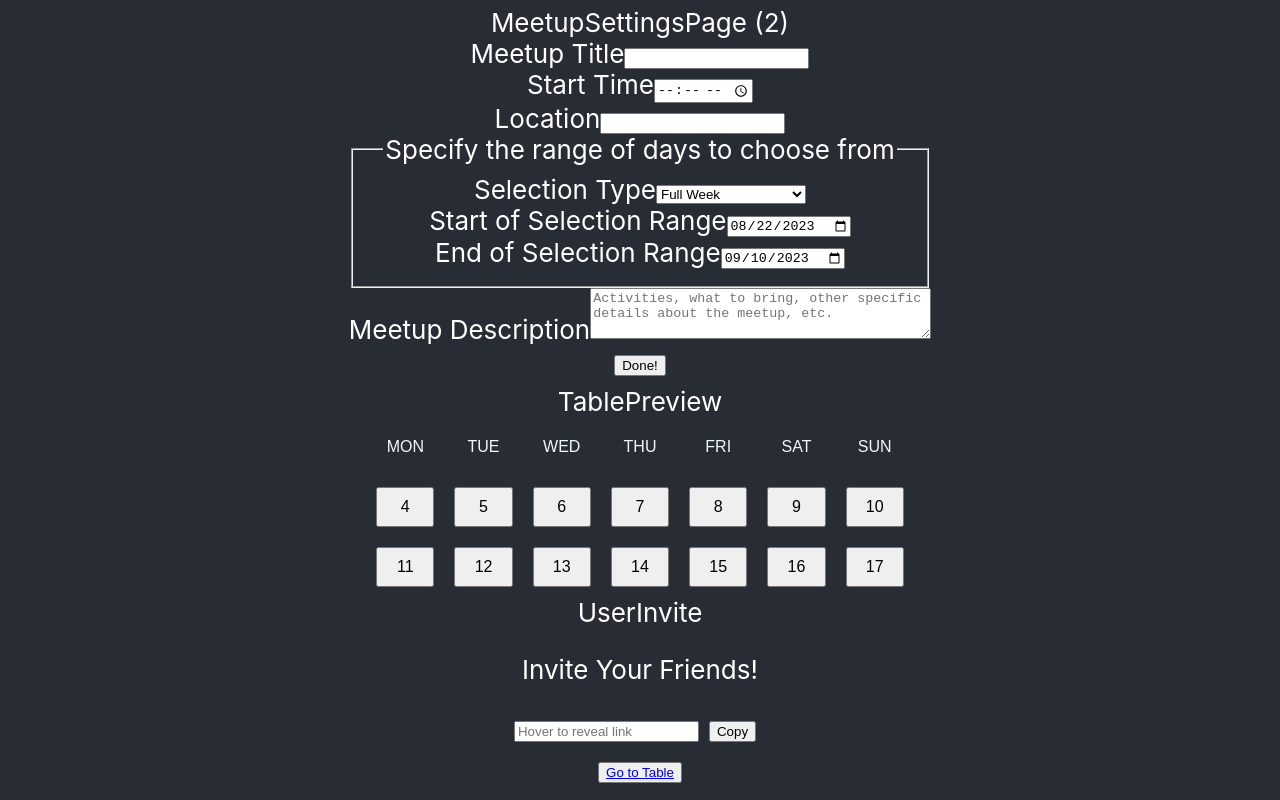
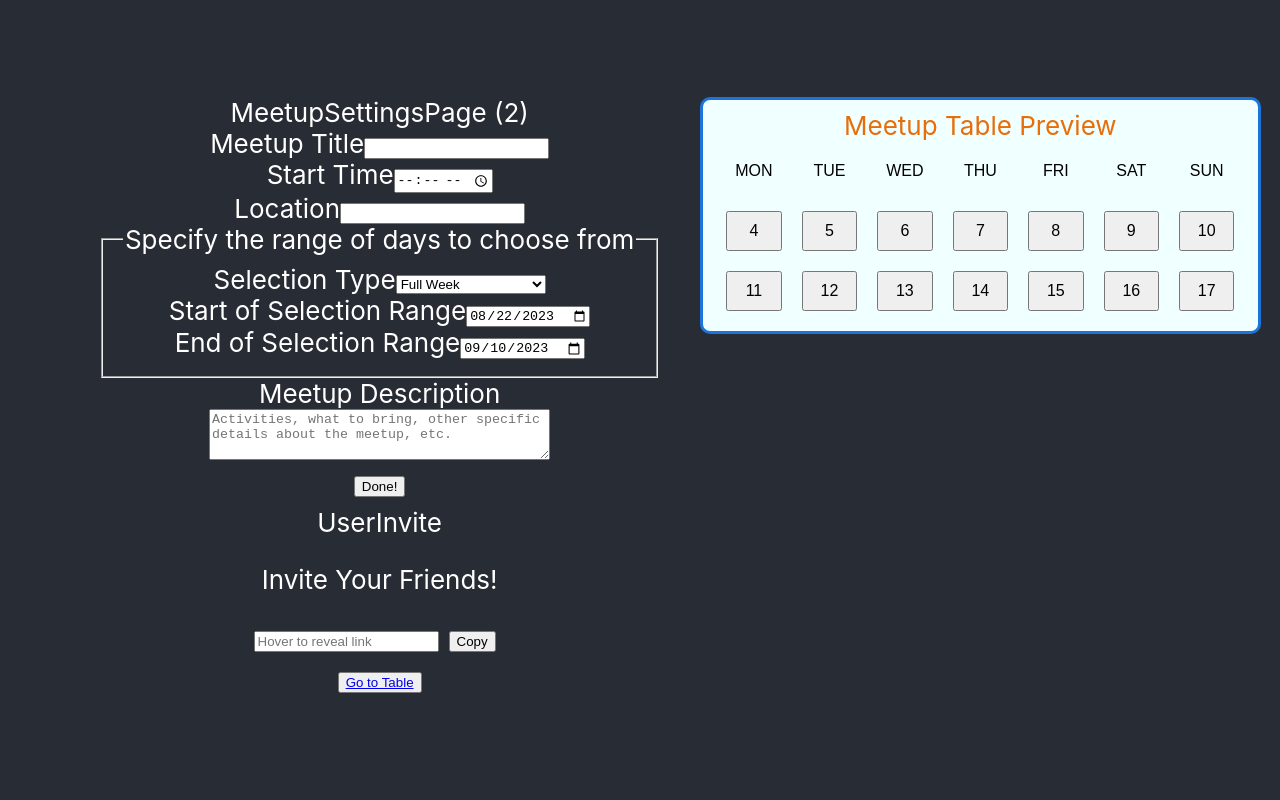
Before and after one commit to ElderlyC/meetup-app, a React (Create React App) app: page /#/Meetup-Settings in a window 1280 px wide. Built offline with nearby package versions, Linux system fonts and the light colour scheme.

Commit message:
table styling

```diff
--- a/src/Components/TablePreview/TablePreview.jsx
+++ b/src/Components/TablePreview/TablePreview.jsx
@@ -15,7 +15,7 @@ const TablePreview = () => {
   const dayHeaders = ["MON", "TUE", "WED", "THU", "FRI", "SAT", "SUN"];
   return (
     <div className={classes.container}>
-      TablePreview
+      Meetup Table Preview
       <div className={classes.table}>
         {dayHeaders.map((cell) => (
           <button key={cell} className={classes.dayHeader}>
--- a/src/Components/TablePreview/TablePreview.module.css
+++ b/src/Components/TablePreview/TablePreview.module.css
@@ -7,9 +7,18 @@
 /* Header styles */
 .dayHeader {
   background-color: transparent;
-  color: aliceblue;
+  color: black;
   border: 0px;
   width: 10%; /* Adjust the button width as needed */
   height: 40px; /* Adjust the button height as needed */
   font-size: 16px; /* Adjust font size as needed */
 }
+
+.container {
+  background-color: azure;
+  border: 3px solid rgb(28, 116, 218);
+  border-radius: 10px;
+  padding: 10px 0px;
+  color: rgb(230, 110, 11);
+  min-width: 50%;
+}
--- /dev/null
+++ b/src/Pages/MeetupSettings.module.css
@@ -0,0 +1,13 @@
+.container {
+  display: flex;
+}
+
+.leftCol {
+  margin: 20px;
+  min-width: 50%;
+}
+
+.rightCol {
+  margin: 20px;
+  min-width: 50%;
+}
--- a/src/Pages/MeetupSettingsPage.jsx
+++ b/src/Pages/MeetupSettingsPage.jsx
@@ -3,19 +3,24 @@ import { Link } from "react-router-dom";
 import SettingsForm from "../Components/Settings/SettingsForm";
 import TablePreview from "../Components/TablePreview/TablePreview";
 import UserInvite from "../Components/UserInvite/UserInvite";
+import classes from "./MeetupSettings.module.css";
 
 function MeetupSettingsPage() {
   const [tableDates, setTableDates] = useState();
   return (
-    <div>
+    <div className={classes.container}>
+      <div className={classes.leftCol}>
         MeetupSettingsPage (2)
         <SettingsForm />
-      <TablePreview table={tableDates} />
         <UserInvite />
         <button>
           <Link to={"/Table"}>Go to Table</Link>
         </button>
       </div>
+      <div className={classes.rightCol}>
+        <TablePreview table={tableDates} />
+      </div>
+    </div>
   );
 }
 
```
Lines whose indentation alone changed are shown as unchanged.
